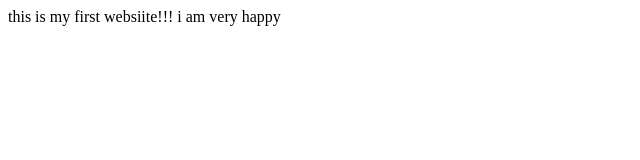
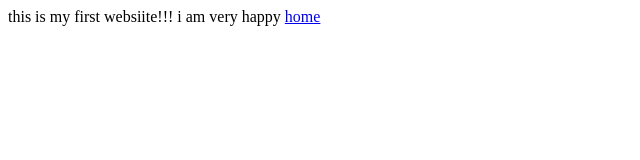
Before and after one commit to prititake31/Websit1, a plain HTML site: page index.html in a window 1280 px wide. Shown: the full height of the page, 0-640 px from the left. Drawn offline with Linux system fonts and the light colour scheme.

Commit message:
Update index.html

```diff
--- a/index.html
+++ b/index.html
@@ -1 +1,4 @@
 this is my first websiite!!! i am very happy
+<html>
+  <a href="home.html">home</a>
+</html>
```
